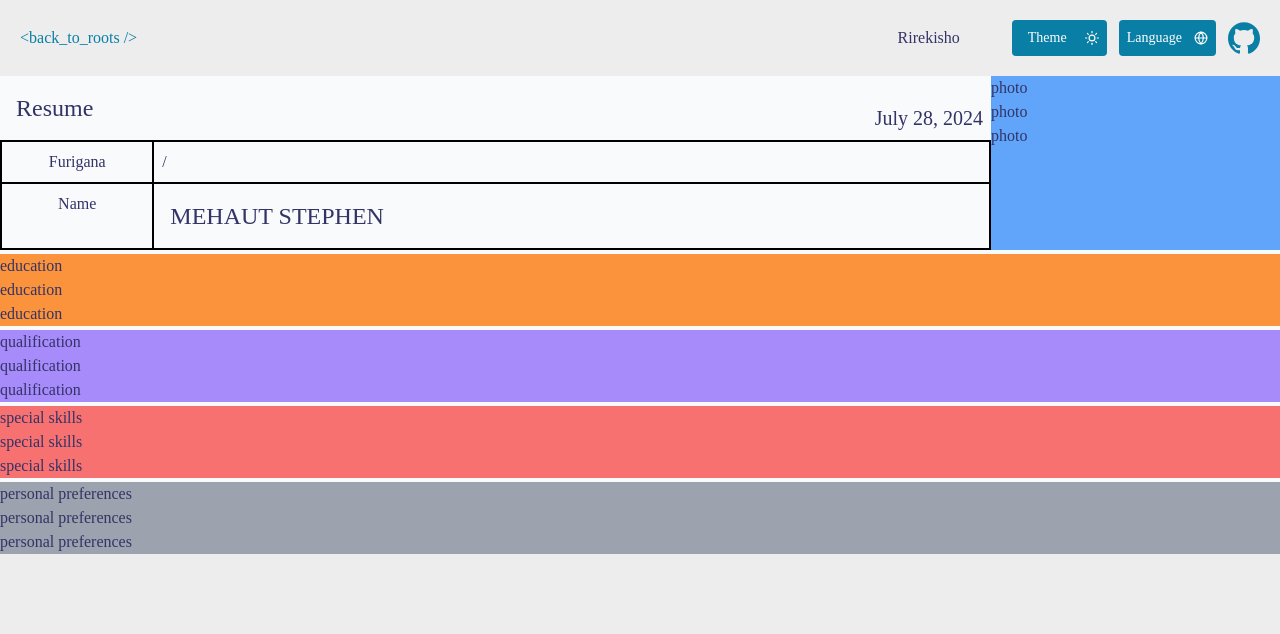
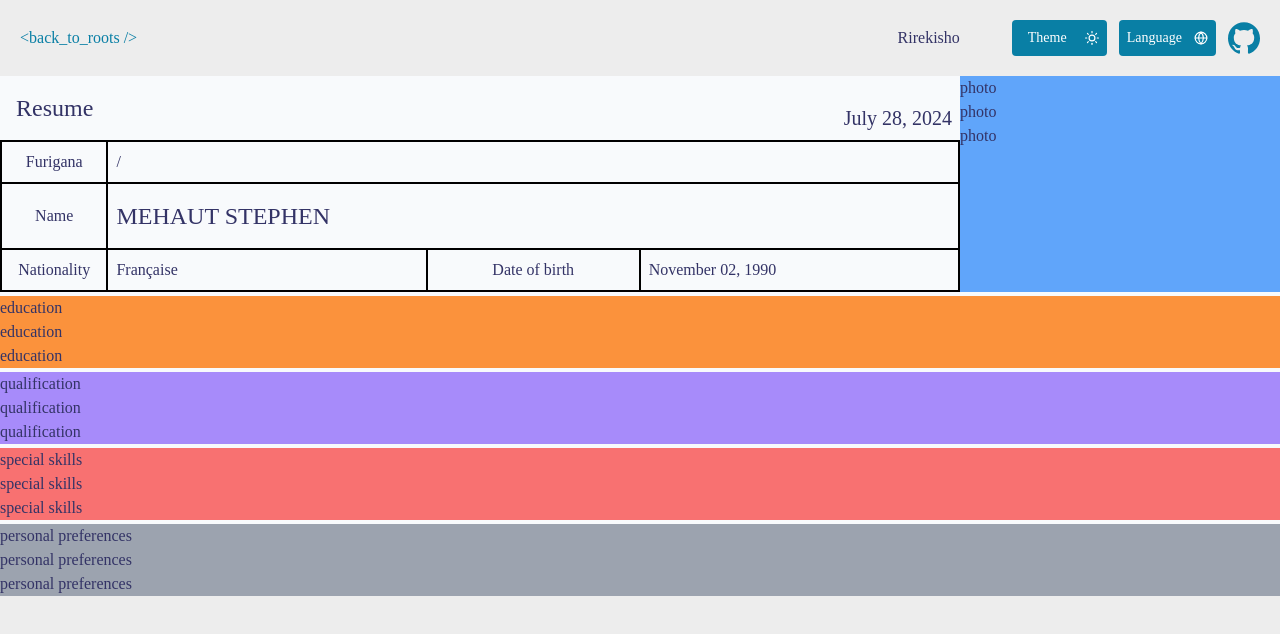
Before and after one commit to Steph0/resume-react, a Next.js app: page /en/rirekisho in a window 1280 px wide. Shown: the top 634 px of the page. Built offline with nearby package versions, Linux system fonts and the light colour scheme.

Commit message:
feat: css table components and better grid layout

```diff
--- /dev/null
+++ b/src/app/[locale]/rirekisho/components/Cell.tsx
@@ -0,0 +1,24 @@
+import { cn } from '@/lib/utils';
+import { FC, ReactNode } from 'react';
+
+interface Props {
+  role?: string;
+  className?: string;
+  children: ReactNode;
+}
+
+const borders = 'border border-solid border-black';
+const padding = 'pt-2 pb-2 pl-2 pr-2';
+const alignement = 'content-center';
+
+export const Cell: FC<Props> = ({
+  role = 'cell',
+  className = '',
+  children,
+}) => {
+  return (
+    <p role={role} className={cn(borders, alignement, padding, className)}>
+      {children}
+    </p>
+  );
+};
--- /dev/null
+++ b/src/app/[locale]/rirekisho/components/Row.tsx
@@ -0,0 +1,15 @@
+import { FC, ReactNode } from 'react';
+
+interface Props {
+  children: ReactNode;
+}
+
+const grid = 'grid grid-cols-subgrid col-span-full';
+
+export const Row: FC<Props> = ({ children }) => {
+  return (
+    <div role='row' className={grid}>
+      {children}
+    </div>
+  );
+};
--- /dev/null
+++ b/src/app/[locale]/rirekisho/components/RowHeader.tsx
@@ -0,0 +1,16 @@
+import { FC, ReactNode } from 'react';
+import { Cell } from './Cell';
+import { cn } from '@/lib/utils';
+
+interface Props {
+  className?: string;
+  children: ReactNode;
+}
+
+export const RowHeader: FC<Props> = ({ className = '', children }) => {
+  return (
+    <Cell role='rowheader' className={cn('text-center', className)}>
+      {children}
+    </Cell>
+  );
+};
--- /dev/null
+++ b/src/app/[locale]/rirekisho/components/Table.tsx
@@ -0,0 +1,18 @@
+import { cn } from '@/lib/utils';
+import { FC, ReactNode } from 'react';
+
+interface Props {
+  className?: string;
+  children: ReactNode;
+}
+
+const grid = 'grid grid-flow-col';
+const borders = 'border border-solid border-black';
+
+export const Table: FC<Props> = ({ className = '', children }) => {
+  return (
+    <div role='table' className={cn(grid, borders, className)}>
+      {children}
+    </div>
+  );
+};
--- a/src/app/[locale]/rirekisho/page.tsx
+++ b/src/app/[locale]/rirekisho/page.tsx
@@ -1,10 +1,14 @@
 import { useTranslations } from 'next-intl';
+import { Cell } from './components/Cell';
+import { RowHeader } from './components/RowHeader';
+import { Table } from './components/Table';
+import { Row } from './components/Row';
 
 export default function Rirekisho() {
   const t = useTranslations('');
   return (
     <section className='flex flex-col gap-1 bg-slate-50 dark:bg-slate-900'>
-      <div className='grid-cols-13 grid grid-flow-col'>
+      <div className='grid grid-flow-row grid-cols-12'>
         <div className='col-start-1 col-end-10'>
           <div className='flex place-content-between'>
             <h1 className='p-4 text-2xl'>{t('Rirekisho.Contact.title')}</h1>
@@ -12,39 +16,40 @@ export default function Rirekisho() {
               {t('Rirekisho.Contact.date', { resumeDate: Date.now() })}
             </p>
           </div>
-          <div
-            role='table'
-            className='col-span-10 grid grid-cols-subgrid border border-solid border-black'
-          >
-            <div role='row' className='col-span-10 grid grid-cols-subgrid'>
-              <p
-                role='rowheader'
-                className='col-span-1 border border-solid border-black p-2 text-center'
-              >
+          <Table className='grid-cols-9'>
+            <Row>
+              <RowHeader className='col-span-1'>
                 {t('Rirekisho.Contact.nameFurigana.legend')}
-              </p>
-              <p
-                role='cell'
-                className='col-span-9 col-start-2 border border-solid border-black p-2'
-              >
+              </RowHeader>
+              <Cell className='col-span-full col-start-2'>
                 {t('Rirekisho.Contact.nameFurigana.value')}
-              </p>
-            </div>
-            <div role='row' className='col-span-10 grid grid-cols-subgrid'>
-              <p
-                role='rowheader'
-                className='col-span-1 border border-solid border-black p-2 text-center'
-              >
+              </Cell>
+            </Row>
+            <Row>
+              <RowHeader className='col-span-1'>
                 {t('Rirekisho.Contact.name.legend')}
-              </p>
-              <p
-                role='cell'
-                className='col-span-9 col-start-2 border border-solid border-black p-4 text-2xl '
-              >
+              </RowHeader>
+              <Cell className='col-span-full col-start-2 pb-4 pt-4 text-2xl'>
                 {t('Rirekisho.Contact.name.value')}
-              </p>
-            </div>
-          </div>
+              </Cell>
+            </Row>
+            <Row>
+              <RowHeader className='col-span-1'>
+                {t('Rirekisho.Contact.nationality.legend')}
+              </RowHeader>
+              <Cell className='col-start-2 col-end-5'>
+                {t('Rirekisho.Contact.nationality.value')}
+              </Cell>
+              <RowHeader className='col-start-5 col-end-7'>
+                {t('Rirekisho.Contact.age.legend')}
+              </RowHeader>
+              <Cell className='col-span-full col-start-7'>
+                {t('Rirekisho.Contact.age.value', {
+                  dateOfBirth: new Date('11-02-1990'),
+                })}
+              </Cell>
+            </Row>
+          </Table>
         </div>
 
         <div className='col-start-10 col-end-13 bg-blue-400'>
```
